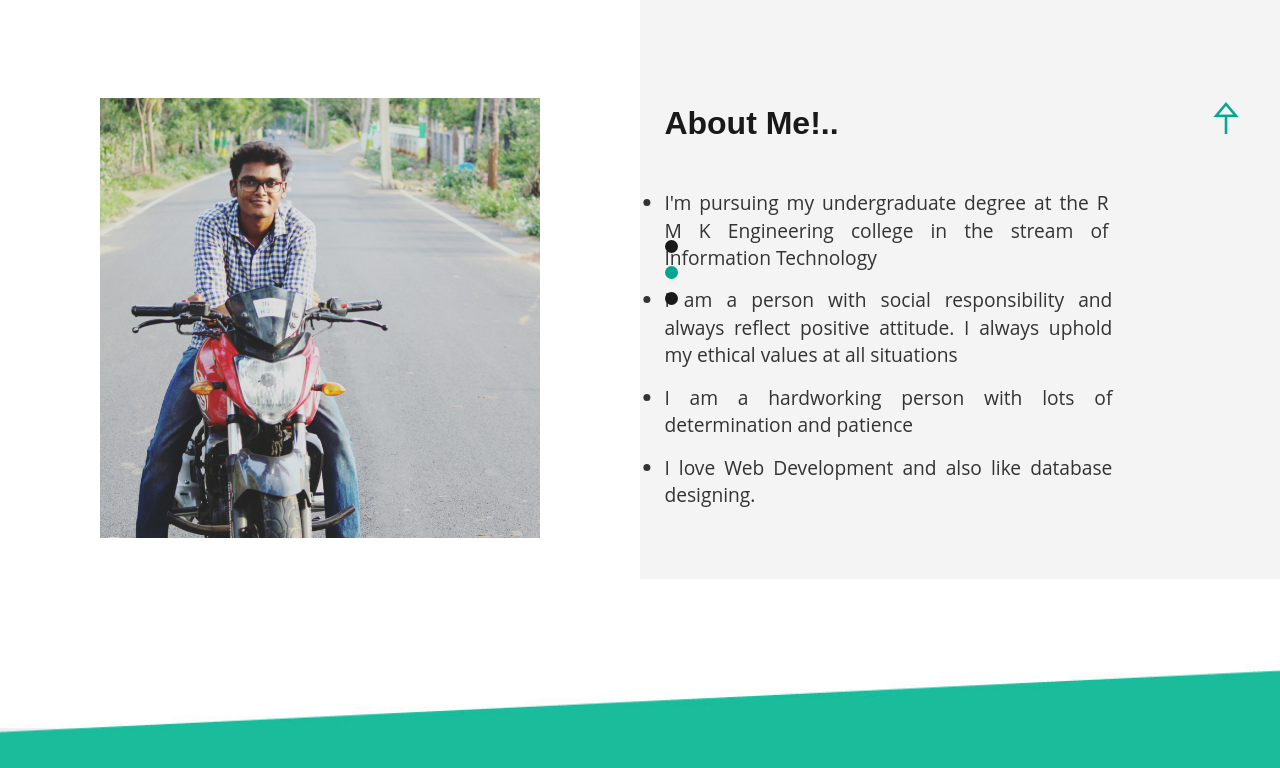
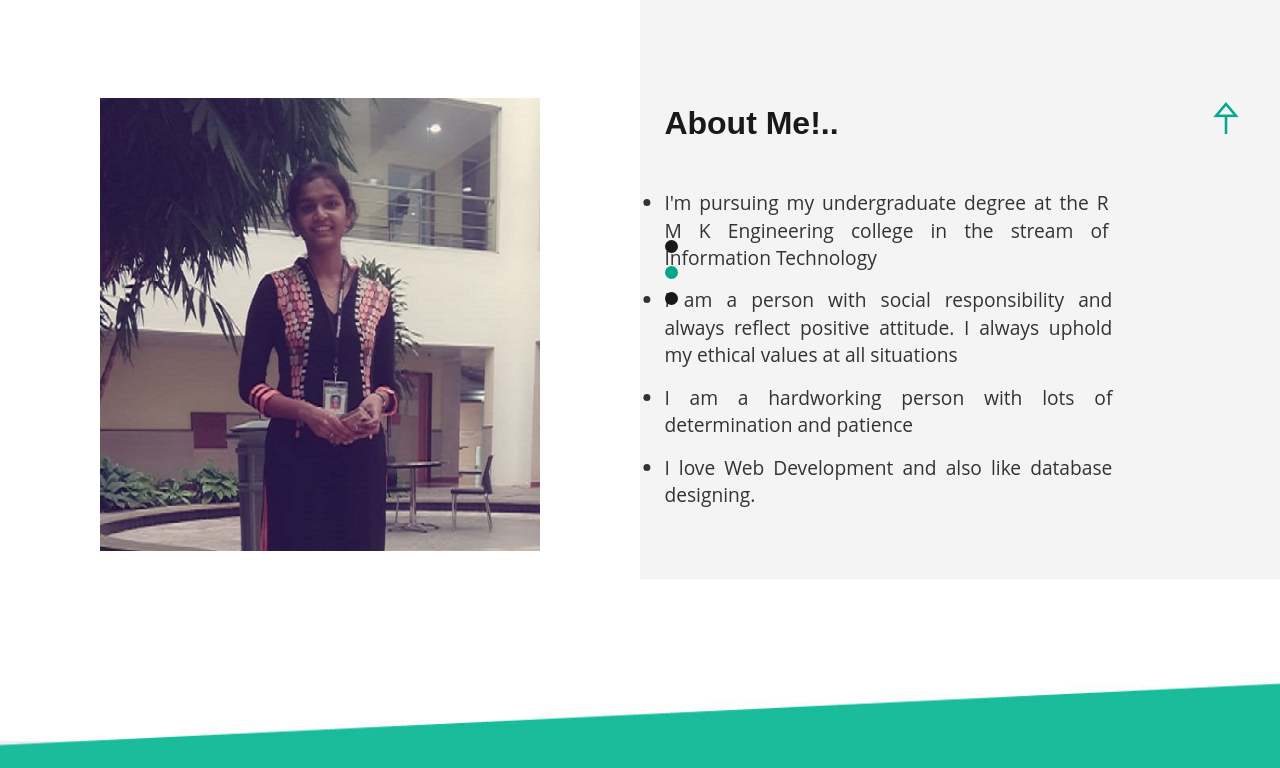
Before and after one commit to Hanisha97/Hanisha, a plain HTML site: page index.html in a window 1280 px wide. Shown: the part 652-1420 px from the top of the page. Drawn offline with Linux system fonts and the light colour scheme; files whose address does not match are found by name.

Commit message:
Update index.html

```diff
--- a/index.html
+++ b/index.html
@@ -150,7 +150,7 @@
 		</div>
 	</div>
 	<div class="col-md-6 about-right">
-		<img src="images/bg2.jpg" class="img-responsive" alt="My Photo">
+		<img src="images/hanisha.jpg" class="img-responsive" alt="My Photo">
 	</div>
 	<div class="clearfix"> </div>
 	<link href="css/owl.carousel.css" rel="stylesheet">
```
